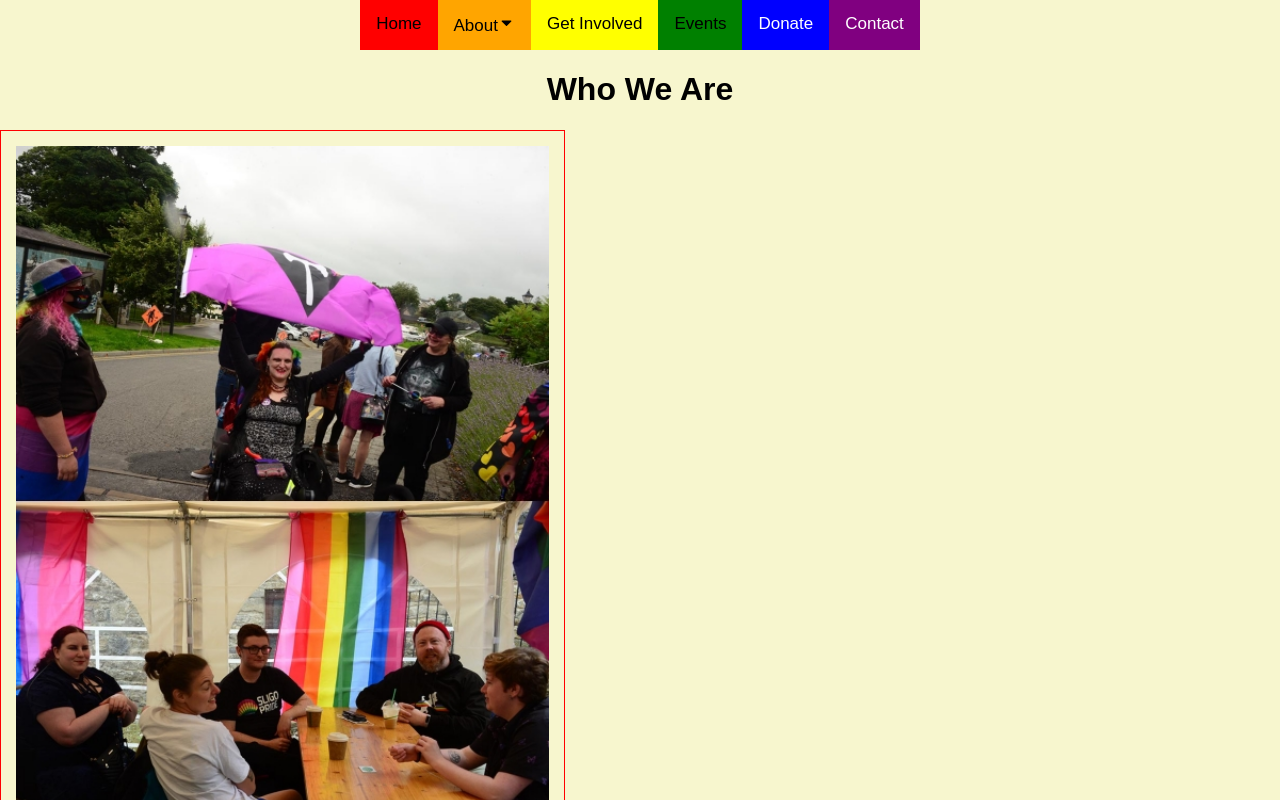
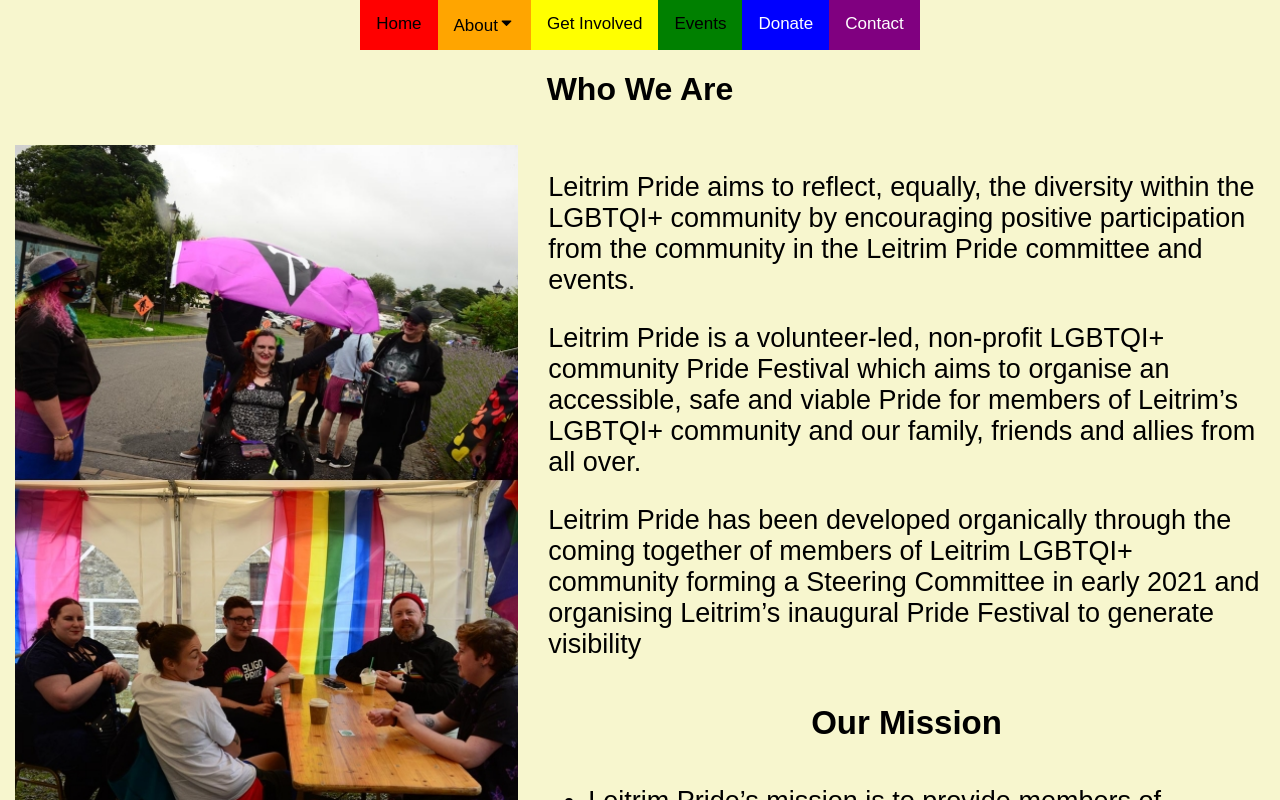
Before and after one commit to Jacobs1986/leitrim-pride, a React (Create React App) app: page /about in a window 1280 px wide. Shown: the top 800 px of the page. Built offline with nearby package versions, Linux system fonts and the light colour scheme; the HTML template or start-up script is replaced by a standard one.

Commit message:
Removed container class and now box-sizing is applied to all divs; also removed the border

```diff
--- a/src/styles/layout.css
+++ b/src/styles/layout.css
@@ -1,5 +1,5 @@
 /* Container */
-.container {
+* {
     box-sizing: border-box;
 }
 
@@ -7,7 +7,7 @@
 [class*="col-"] {
     float: left;
     padding: 15px;
-    border: 1px solid red;
+    /* border: 1px solid red; */
 }
 
 /* Rows */
```
